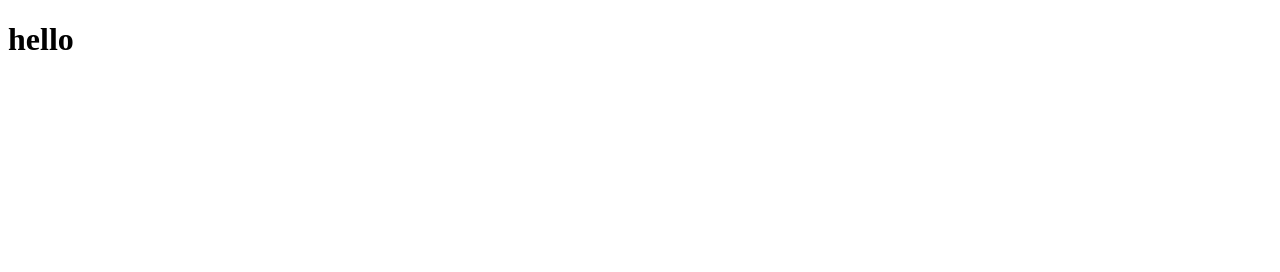
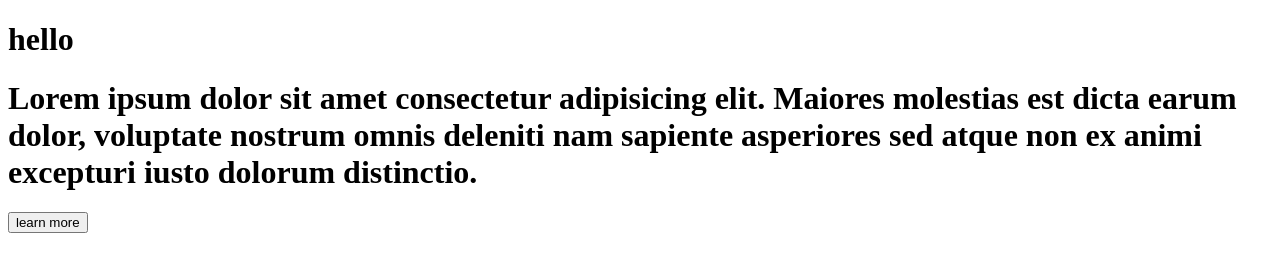
Before and after one commit to Muxammadolim001/18-dars, a plain HTML site: page index.html in a window 1280 px wide. Drawn offline with Linux system fonts and the light colour scheme.

Commit message:
h1 added and button

```diff
--- a/index.html
+++ b/index.html
@@ -8,5 +8,7 @@
 </head>
 <body>
     <h1>hello</h1>
+    <h1>Lorem ipsum dolor sit amet consectetur adipisicing elit. Maiores molestias est dicta earum dolor, voluptate nostrum omnis deleniti nam sapiente asperiores sed atque non ex animi excepturi iusto dolorum distinctio.</h1>
+    <button>learn more</button>
 </body>
 </html>
```
